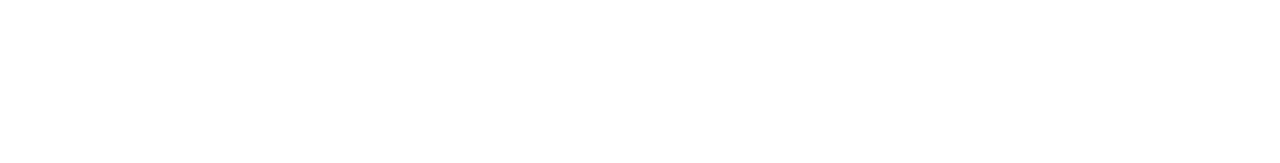
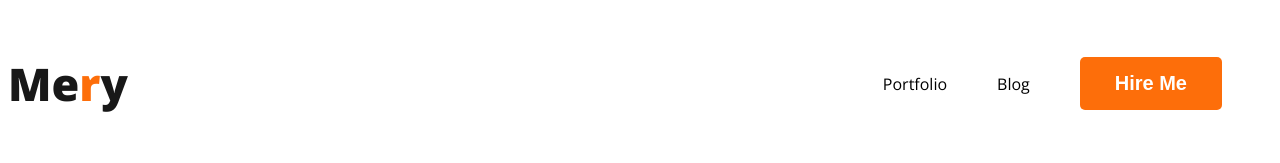
Before and after one commit to pavel875/developer-portfolio, a plain HTML site: page index.html in a window 1280 px wide. Drawn offline with nearby package versions, Linux system fonts and the light colour scheme.

Commit message:
added nev section

```diff
--- /dev/null
+++ b/Styles/portfolio.css
@@ -0,0 +1,39 @@
+/* Common Shared Style */
+body{
+font-family: 'Open Sans', sans-serif;
+}
+.text_primery{
+    color: #FD6E0A;
+}
+.btn_primary{
+    border-radius: 5px;
+    background-color: #FD6E0A;
+    border: 0px;
+    color: white;
+    font-size: 20px;
+    font-weight: 700;
+    padding: 15px 35px;
+}
+/* Nav related css */
+nav {
+    display: flex;
+    justify-content: space-between;
+    align-items: center;
+}
+.nev_title{
+    color: #181818;
+    font-size: 45px;
+    font-weight: 800;
+}
+nav > ul{
+    display: flex;
+    align-items: center;
+}
+nav li{
+    list-style:none;
+    margin-right: 50px;
+}
+nav a{
+    text-decoration: none;
+    color: #474747;
+}
--- a/index.html
+++ b/index.html
@@ -4,9 +4,21 @@
     <meta charset="UTF-8">
     <meta name="viewport" content="width=device-width, initial-scale=1.0">
     <title>Developer Portfolio</title>
+    <link rel="preconnect" href="https://fonts.googleapis.com">
+<link rel="preconnect" href="https://fonts.gstatic.com" crossorigin>
+<link href="https://fonts.googleapis.com/css2?family=Open+Sans:wght@400;700;800&display=swap" rel="stylesheet">
+    <link rel="stylesheet" href="Styles/portfolio.css">
 </head>
 <body>
     <header>
+        <nav>
+            <h3 class="nev_title">Me<span class="text_primery">r</span>y</h3>
+            <ul>
+                <li><a href=""></a>Portfolio</li>
+                <li>Blog</li>
+                <li><button class="btn_primary">Hire Me</button></li>
+            </ul>
+        </nav>
 
     </header>
     <main>
```
